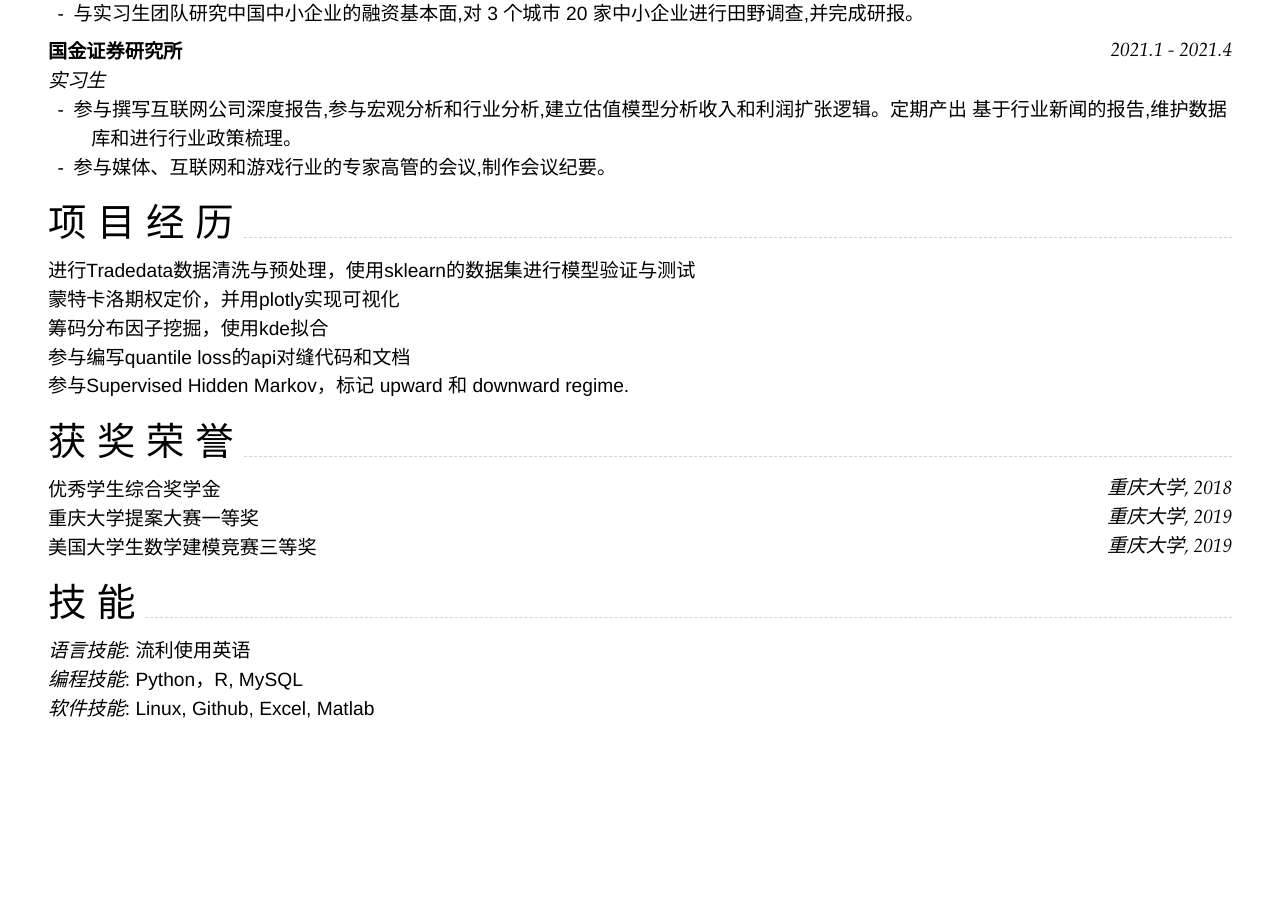
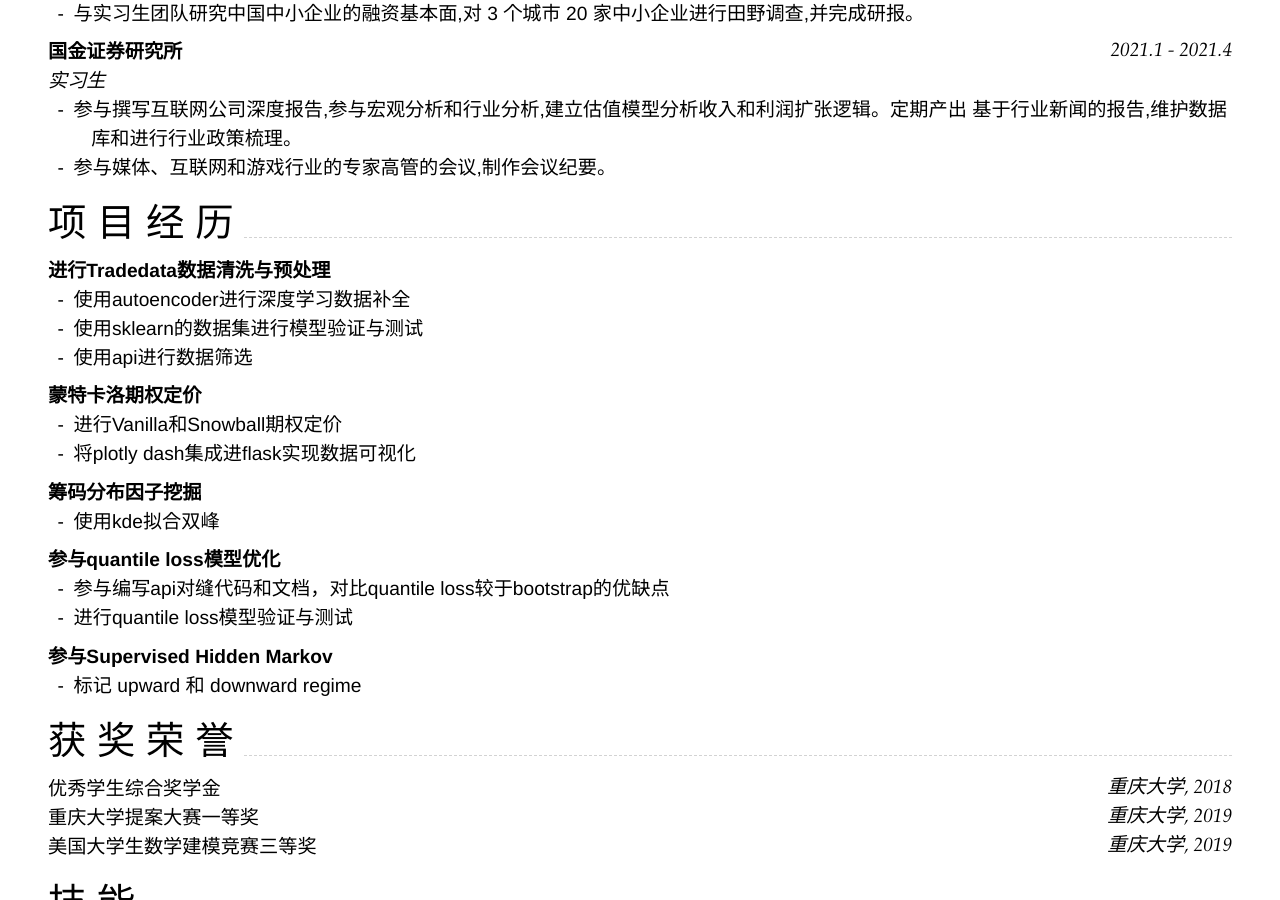
Before and after one commit to AirborneeT/CV, a Jekyll site: the page built from zh.md, in a window 1280 px wide and 900 px high, scrolled down 902 px. Built offline with Jekyll 4.4.1, drawn with Linux system fonts in a browser that asks for light colours; nearby versions of some CDN libraries; our own code applies the rules of GitHub Pages for plain Markdown files; before the commit the page ends 1674 px from its top, so only the background shows below that.

Commit message:
Update zh.md

```diff
--- a/zh.md
+++ b/zh.md
@@ -79,15 +79,24 @@ Supported arguments:
 
 ## 项 目 经 历
 
-进行Tradedata数据清洗与预处理，使用sklearn的数据集进行模型验证与测试
+### **进行Tradedata数据清洗与预处理**
+1. 使用autoencoder进行深度学习数据补全
+2. 使用sklearn的数据集进行模型验证与测试
+3. 使用api进行数据筛选
 
-蒙特卡洛期权定价，并用plotly实现可视化
+### **蒙特卡洛期权定价**
+1. 进行Vanilla和Snowball期权定价
+2. 将plotly dash集成进flask实现数据可视化
 
-筹码分布因子挖掘，使用kde拟合
+### **筹码分布因子挖掘**
+1. 使用kde拟合双峰
 
-参与编写quantile loss的api对缝代码和文档
+### **参与quantile loss模型优化**
+1. 参与编写api对缝代码和文档，对比quantile loss较于bootstrap的优缺点
+2. 进行quantile loss模型验证与测试
 
-参与Supervised Hidden Markov，标记 upward 和 downward regime.
+### **参与Supervised Hidden Markov**
+1. 标记 upward 和 downward regime
 
 
 ## 获 奖 荣 誉
```
